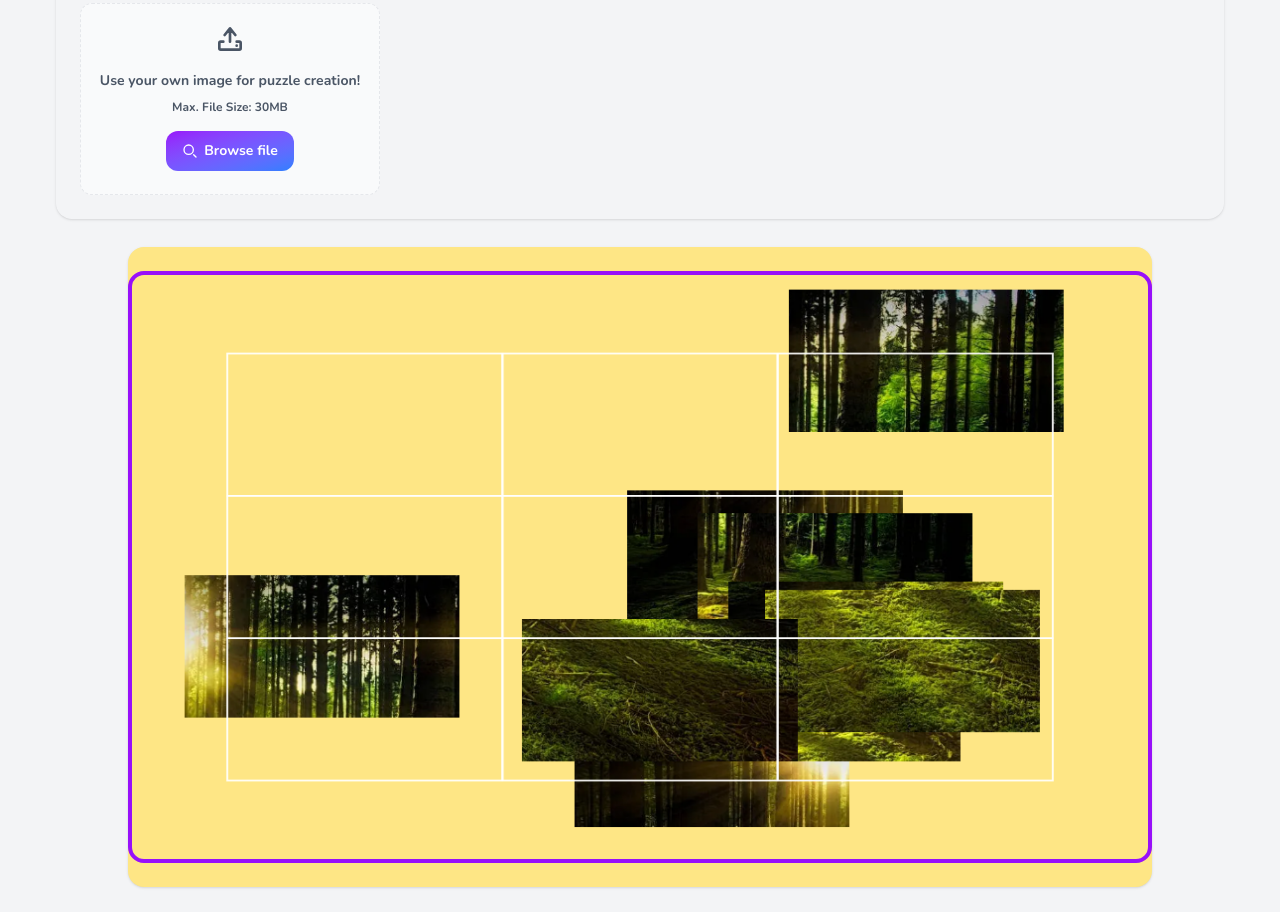
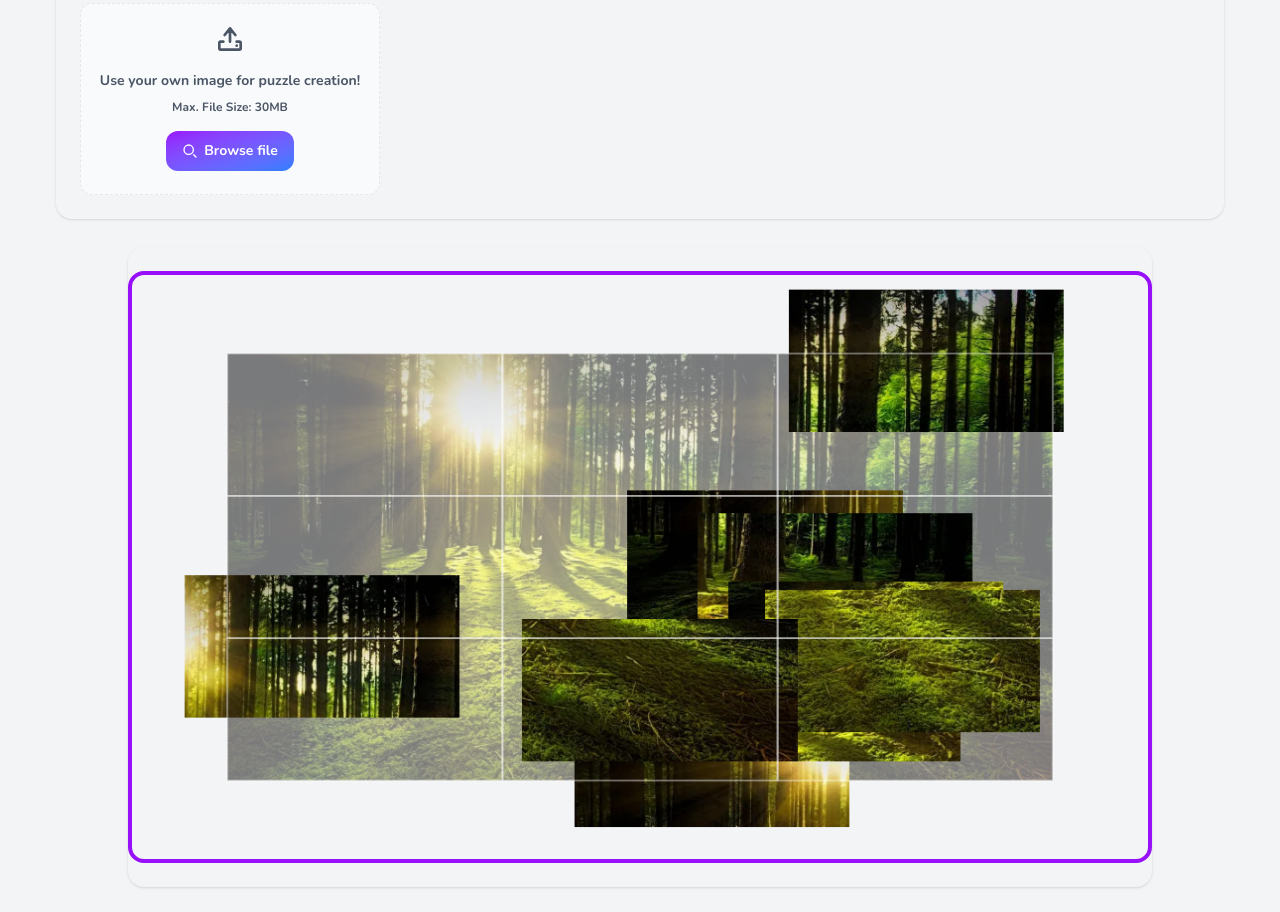
Before and after one commit to dublino8576/PuzzleForge, a website with bundled scripts: page index.html in a window 1280 px wide. Shown: the part 225-1137 px from the top of the page. Built offline with nearby package versions, Linux system fonts and the light colour scheme; files whose address does not match are found by name.

Commit message:
Add background image for hint

```diff
--- a/assets/js/game.js
+++ b/assets/js/game.js
@@ -257,7 +257,7 @@ function drawGrid(
   const cellHeight = drawHeight / rows;
 
   ctx.save(); /* save current canvas state */
-  ctx.strokeStyle = "rgba(255, 255, 255, 0.9)";
+  ctx.strokeStyle = "rgba(255, 255, 255, 0.4)";
   ctx.lineWidth = 2; /* set line width for grid lines */
 
   /* draw rectangle border for each puzzle piece within the image area */
@@ -282,6 +282,20 @@ function drawPuzzle(ctx, canvasEl, img, pieces, rows, cols) {
   /* clear canvas */
   ctx.clearRect(0, 0, canvasEl.width, canvasEl.height);
 
+  /* compute correct image position and dimensions from pieces */
+  const originX = Math.min(...pieces.map((p) => p.correctX));
+  const originY = Math.min(...pieces.map((p) => p.correctY));
+  const drawWidth =
+    Math.max(...pieces.map((p) => p.correctX + p.width)) - originX;
+  const drawHeight =
+    Math.max(...pieces.map((p) => p.correctY + p.height)) - originY;
+
+  /* draw opaque hint image in background */
+  ctx.save(); /* save current canvas state */
+  ctx.globalAlpha = 0.5; /* subtle opacity for hint */
+  ctx.drawImage(img, originX, originY, drawWidth, drawHeight);
+  ctx.restore();
+
   /* draw each piece of the image at its current position */
   pieces.forEach((piece) => {
     ctx.drawImage(
@@ -297,13 +311,7 @@ function drawPuzzle(ctx, canvasEl, img, pieces, rows, cols) {
     );
   });
 
-  /* draw grid over pieces using their intended area */
-  const originX = Math.min(...pieces.map((p) => p.correctX));
-  const originY = Math.min(...pieces.map((p) => p.correctY));
-  const drawWidth =
-    Math.max(...pieces.map((p) => p.correctX + p.width)) - originX;
-  const drawHeight =
-    Math.max(...pieces.map((p) => p.correctY + p.height)) - originY;
+  /* draw grid overlay */
   drawGrid(ctx, canvasEl, rows, cols, originX, originY, drawWidth, drawHeight);
 }
 
--- a/index.html
+++ b/index.html
@@ -97,7 +97,7 @@
 
       <section
         id="puzzle-section"
-        class="w-[80vw] h-[80vh] rounded-lg bg-amber-200 py-6 shadow flex justify-center items-center mx-auto"
+        class="w-[80vw] h-[80vh] rounded-lg py-6 shadow flex justify-center items-center mx-auto"
       >
         <canvas
           style="width: 100%; height: 100%"
```
